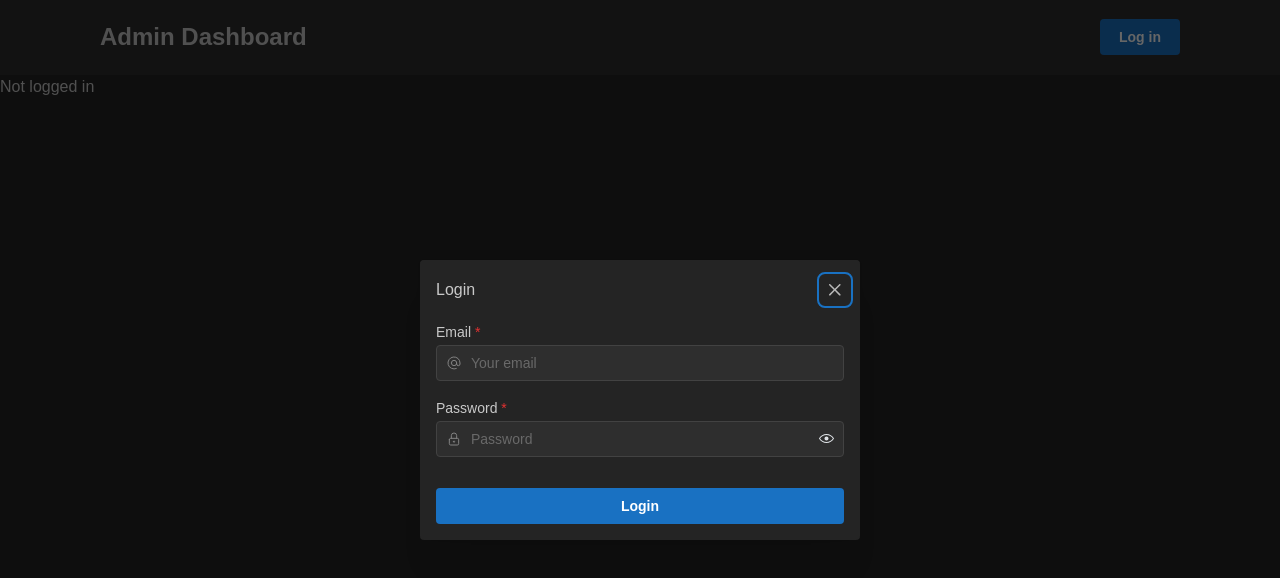
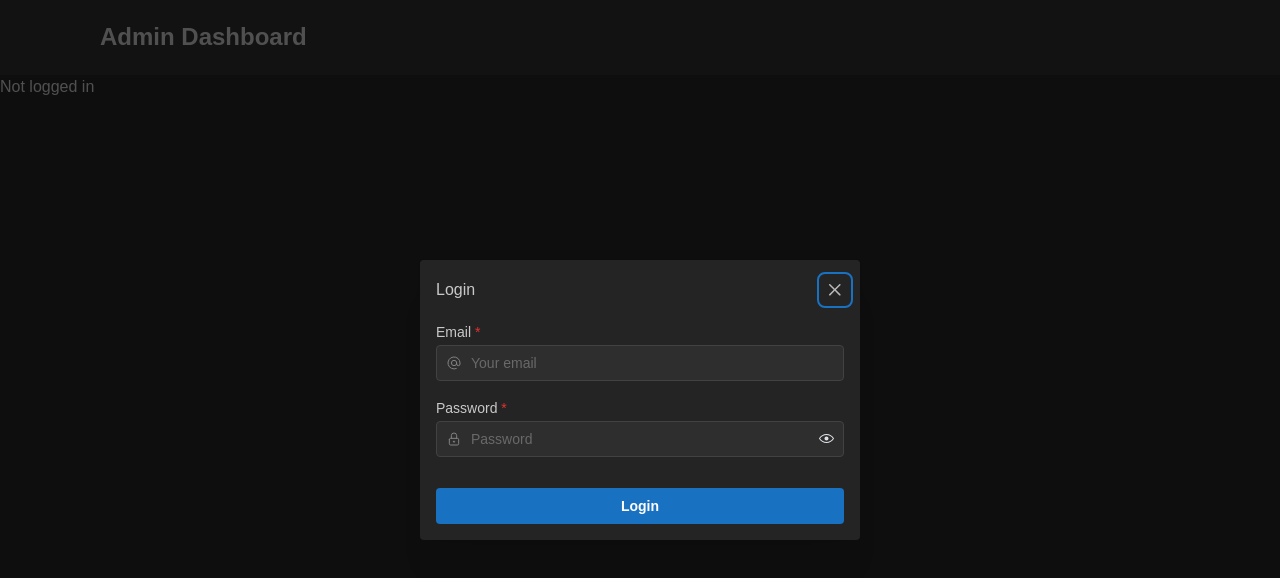
Before and after one commit to BubbleDK/DMA-Final-Exam, a React (Vite) app in the folder frontend/admin-ui/: page / in a window 1280 px wide. Shown: the top 578 px of the page. Built offline with nearby package versions, Linux system fonts and the light colour scheme.

Commit message:
Clean up

```diff
--- a/frontend/admin-ui/src/components/Navbar.tsx
+++ b/frontend/admin-ui/src/components/Navbar.tsx
@@ -1,4 +1,3 @@
-import { useEffect, useState } from 'react';
 import './Navbar.css';
 import { IconLock, IconAt } from '@tabler/icons-react';
 import { Modal, Button, TextInput, PasswordInput } from '@mantine/core';
@@ -8,7 +7,6 @@ import { useAuth } from '../utils/Auth';
 
 function Navbar() {
   const { isLoggedIn, setIsLoggedIn } = useAuth();
-  const [loginOpened, setLoginOpened] = useState(false);
 
   const form = useForm({
     initialValues: {
@@ -58,7 +56,7 @@ function Navbar() {
         </div>
 
         <div className='login-section'>
-          {isLoggedIn ? <p>User is logged in</p> : <Button onClick={() => { setLoginOpened(true); }}>Log in</Button>}
+          {isLoggedIn && <p>User is logged in</p>}
         </div>
       </div>
     </>
--- a/frontend/admin-ui/src/utils/Auth.tsx
+++ b/frontend/admin-ui/src/utils/Auth.tsx
@@ -1,5 +1,5 @@
 import axios from 'axios';
-import React, { createContext, useState, useContext, useEffect, ReactNode } from 'react';
+import { createContext, useState, useContext, useEffect, ReactNode } from 'react';
 
 type AuthContextType = {
   isLoggedIn: boolean;
```
